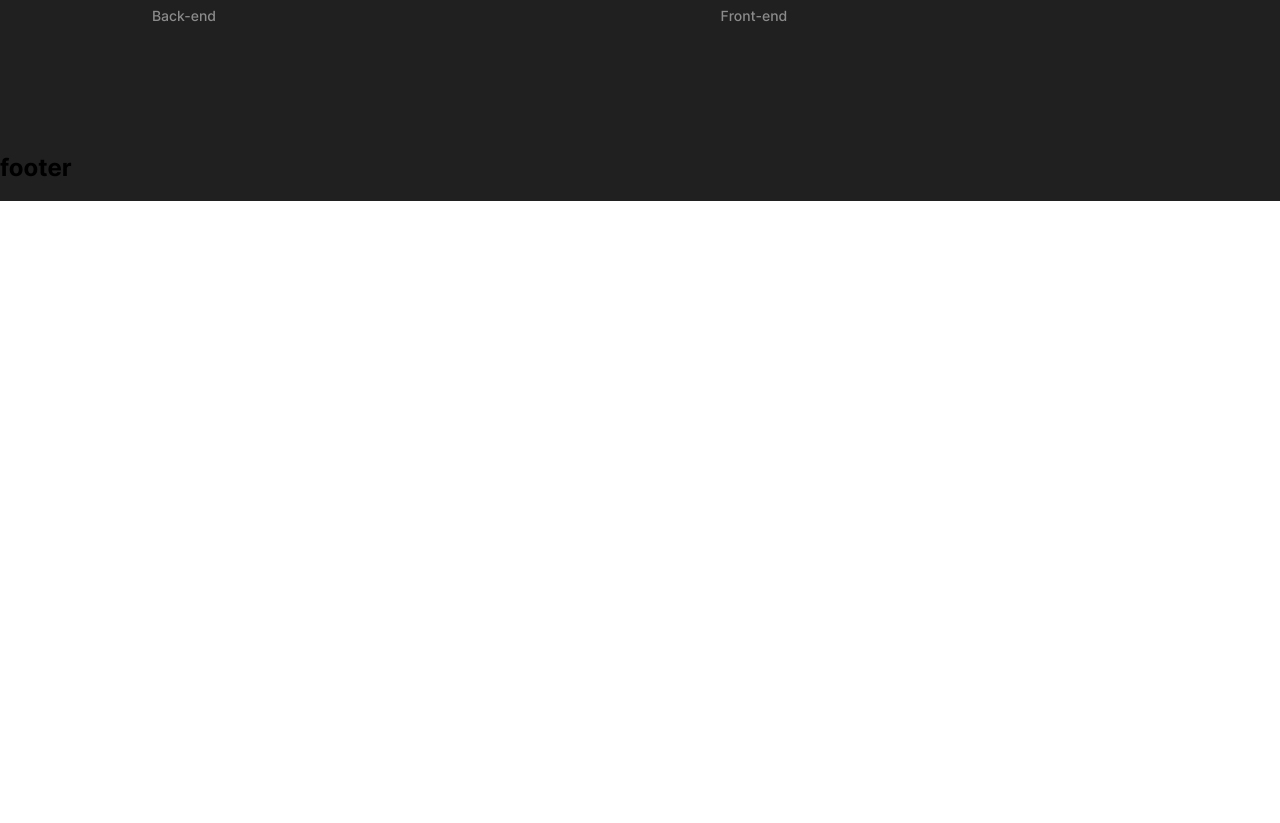
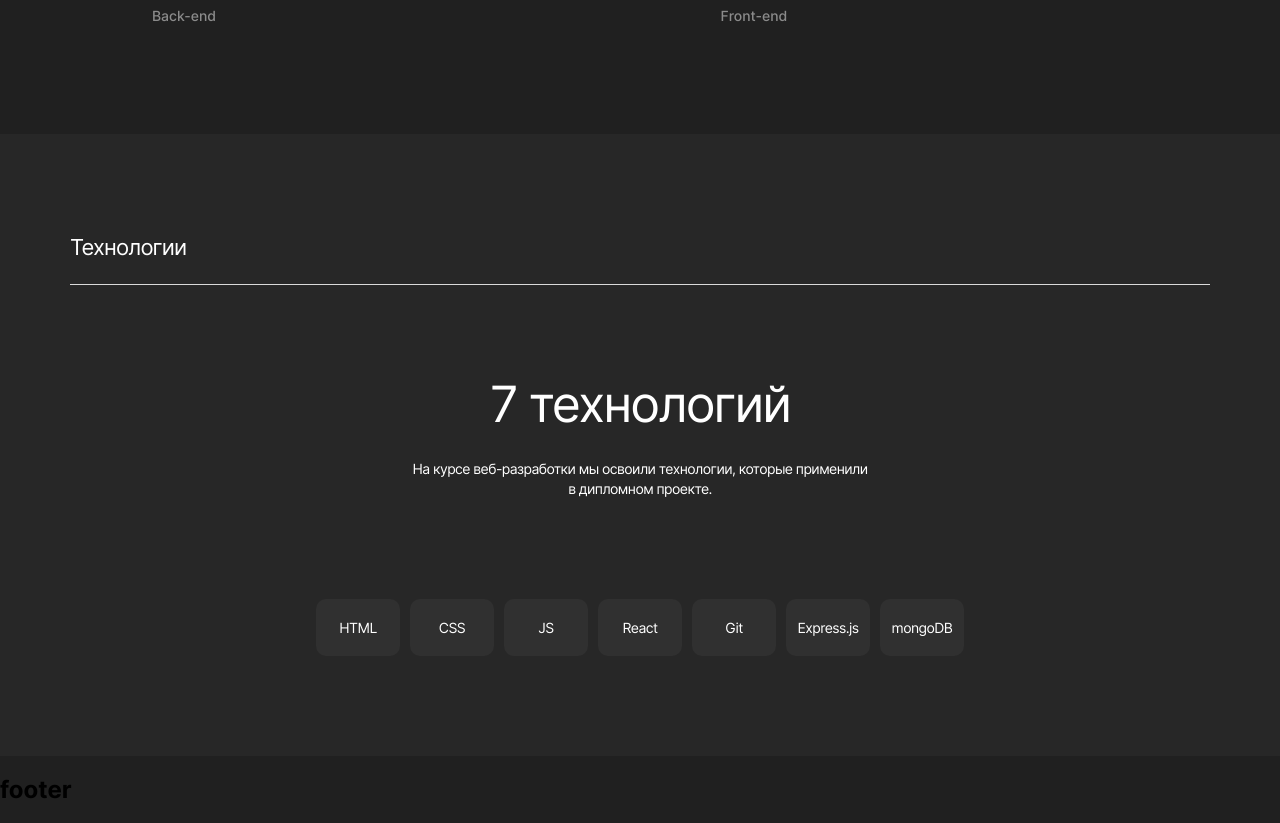
Before and after one commit to CyrilLaz/movies-explorer-frontend, a React (Create React App) app: page / in a window 1280 px wide. Shown: the part 1120-1943 px from the top of the page. Before the commit the page ends 1321 px from the top, so only its background shows below. Built offline with nearby package versions, Linux system fonts and the light colour scheme.

Commit message:
feat: сделал techs section

```diff
--- a/src/components/AboutProject/AboutProject.css
+++ b/src/components/AboutProject/AboutProject.css
@@ -1,7 +1,4 @@
 .about-project {
-  margin: 0 auto;
-  width: calc(1140 / 1280 * 100%);
-  max-width: 1140px;
   padding: 110px 0;
 }
 
--- a/src/components/AboutProject/AboutProject.jsx
+++ b/src/components/AboutProject/AboutProject.jsx
@@ -2,7 +2,7 @@ import './AboutProject.css';
 
 function AboutProject() {
   return (
-    <section className="about-project">
+    <section className="about-project centred-block">
       <h2 className="about-project__title section-title">О проекте</h2>
       <ul className="about-project__info-list">
         <li className="about-project__info-item">
--- a/src/components/App/App.css
+++ b/src/components/App/App.css
@@ -11,15 +11,8 @@
   flex-direction: column;
 }
 
-.section-title {
-  margin: 0;
-  padding: 0 0 23px 0;
-  font-weight: 400;
-  font-size: 22px;
-  line-height: 27px;
-  letter-spacing: -0.04em;
-  color: #ffffff;
-  border-bottom: 1px solid #dadada;
+.centred-block {
+  margin: 0 auto;
+  width: calc(1140 / 1280 * 100%);
+  max-width: 1140px;
 }
-
-/* .App__container_main */
--- a/src/components/Main/Main.css
+++ b/src/components/Main/Main.css
@@ -1,3 +1,14 @@
 .Main {
   flex:1;
 }
+
+.section-title {
+  margin: 0;
+  padding: 0 0 23px 0;
+  font-weight: 400;
+  font-size: 22px;
+  line-height: 27px;
+  letter-spacing: -0.04em;
+  color: #fff;
+  border-bottom: 1px solid #dadada;
+}
--- a/src/components/Main/Main.jsx
+++ b/src/components/Main/Main.jsx
@@ -1,11 +1,13 @@
 import AboutProject from '../AboutProject/AboutProject';
 import Promo from '../Promo/Promo';
+import Techs from '../Techs/Techs';
 import './Main.css';
 function Main() {
   return (
     <main className="Main">
       <Promo />
       <AboutProject />
+      <Techs />
     </main>
   );
 }
--- a/src/components/Promo/Promo.css
+++ b/src/components/Promo/Promo.css
@@ -5,9 +5,6 @@
 }
 
 .promo__container {
-  margin: 0 auto;
-  width: calc(1140 / 1280 * 100%);
-  max-width: 1140px;
   display: flex;
   justify-content: space-between;
 }
--- a/src/components/Promo/Promo.jsx
+++ b/src/components/Promo/Promo.jsx
@@ -4,7 +4,7 @@ import "./Promo.css";
 function Promo() {
   return (
     <section className="promo">
-      <div className="promo__container">
+      <div className="promo__container centred-block">
         <div className="promo__presentation">
           <h1 className="promo__title">
             Учебный проект студента факультета Веб&#8209;разработки.
--- /dev/null
+++ b/src/components/Techs/Techs.css
@@ -0,0 +1,64 @@
+.techs {
+  background-color: #272727;
+}
+
+.techs__container {
+  padding: 100px 0;
+}
+
+.section-title.techs__title {
+  margin-bottom: 90px;
+}
+
+.techs__info-container {
+  display: flex;
+  flex-direction: column;
+  align-items: center;
+  width: 100%;
+}
+
+.techs__header {
+  margin: 0 0 26px;
+  font-weight: 400;
+  font-size: 50px;
+  line-height: 58px;
+  letter-spacing: -0.04em;
+  color: #fff;
+}
+
+.techs__intro {
+  margin: 0 0 100px;
+  max-width: 460px;
+  width: 100%;
+  font-weight: 400;
+  font-size: 14px;
+  line-height: 20px;
+  text-align: center;
+  letter-spacing: -0.04em;
+  color: #fff;
+}
+
+.techs__list {
+  width: 100%;
+  margin: 0;
+  padding: 0;
+  list-style: none;
+  display: grid;
+  justify-content: center;
+  grid-template-columns: repeat(auto-fit, 84px);
+  gap: 10px;
+}
+
+.techs__item {
+  height: 57px;
+  display: flex;
+  align-items: center;
+  justify-content: center;
+  font-weight: 400;
+  font-size: 14px;
+  line-height: 17px;
+  letter-spacing: -0.04em;
+  color: #fff;
+  background: #303030;
+  border-radius: 10px;
+}
--- /dev/null
+++ b/src/components/Techs/Techs.jsx
@@ -0,0 +1,29 @@
+import './Techs.css';
+
+function Techs() {
+  return (
+    <section className="techs ">
+      <div className="techs__container centred-block">
+        <h2 className="techs__title section-title">Технологии</h2>
+        <div className="techs__info-container">
+          <h3 className="techs__header">7 технологий</h3>
+          <p className="techs__intro">
+            На курсе веб-разработки мы освоили технологии, которые применили в
+            дипломном проекте.
+          </p>
+          <ul className="techs__list">
+            <li className="techs__item">HTML</li>
+            <li className="techs__item">CSS</li>
+            <li className="techs__item">JS</li>
+            <li className="techs__item">React</li>
+            <li className="techs__item">Git</li>
+            <li className="techs__item">Express.js</li>
+            <li className="techs__item">mongoDB</li>
+          </ul>
+        </div>
+      </div>
+    </section>
+  );
+}
+
+export default Techs;
```
